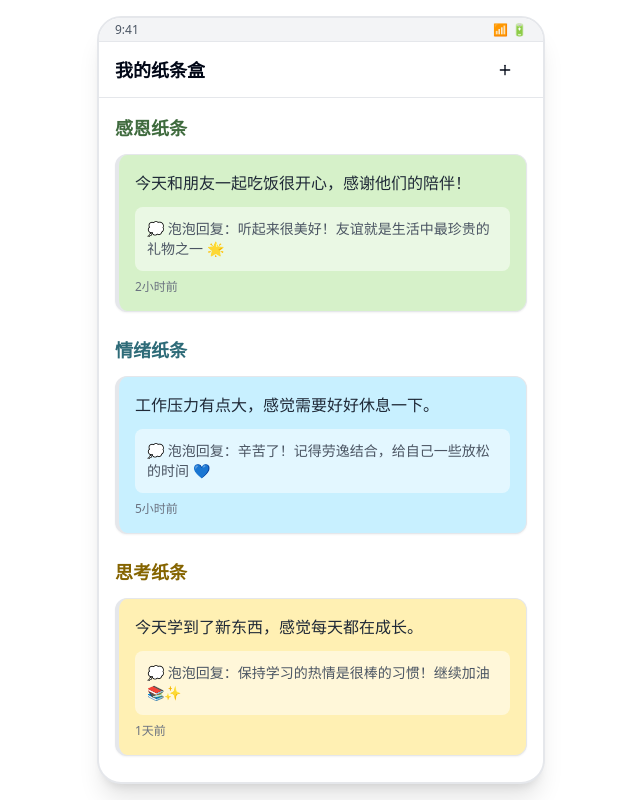
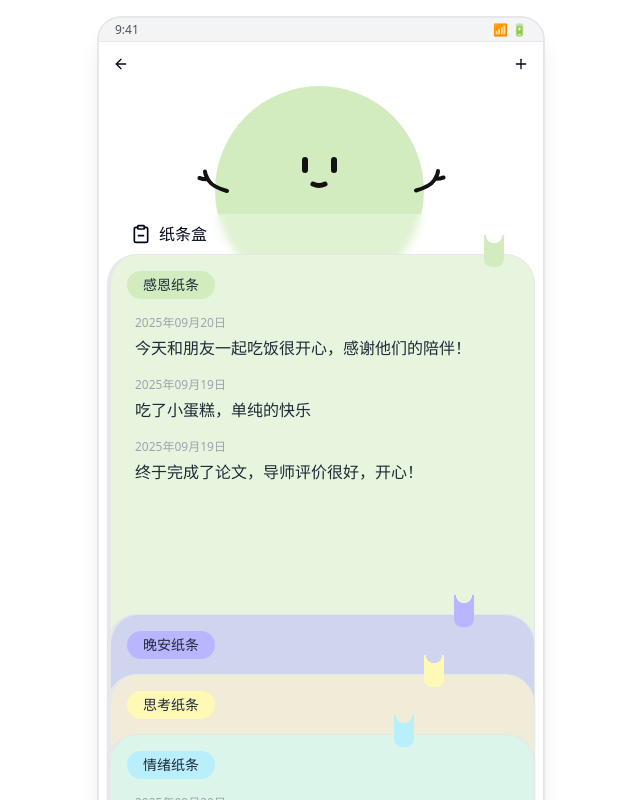
Before and after one commit to Pikady/MoodBubble, a Next.js app: page /notes in a window 1280 px wide. Shown: the top 800 px of the page, without its empty margins (319-959 px from the left). Built offline with nearby package versions, Linux system fonts and the light colour scheme.

Commit message:
feat: 页面：纸条盒记录，组件：纸条盒卡片，卡片内容，纸条盒列表

```diff
--- a/package.json
+++ b/package.json
@@ -8,6 +8,7 @@
     "start": "next start"
   },
   "dependencies": {
+    "@radix-ui/react-icons": "^1.3.2",
     "@radix-ui/react-slot": "^1.2.3",
     "@supabase/ssr": "^0.7.0",
     "@supabase/supabase-js": "^2.57.4",
@@ -19,6 +20,7 @@
     "next": "15.5.3",
     "react": "19.1.0",
     "react-dom": "19.1.0",
+    "react-icons": "^5.5.0",
     "tailwind-merge": "^3.3.1",
     "vaul": "^1.1.2"
   },
--- a/src/app/notes/page.tsx
+++ b/src/app/notes/page.tsx
@@ -1,145 +1,113 @@
 "use client";
 
-import { useSearchParams } from 'next/navigation';
 import { Suspense } from 'react';
 import { Button } from '@/components/ui/button';
 import AppShell from '@/components/layout/AppShell';
-import TopBar from '@/components/layout/TopBar';
-import { Card, CardContent } from '@/components/ui/card';
-import { NOTE_CONFIG, getNotesByTypeOrder } from '@/lib/noteConfig';
-import { formatRelativeTime } from '@/lib/date';
-import { Plus, FileText } from 'lucide-react';
+import { Plus, ArrowLeft, FileText } from 'lucide-react';
+import NoteBoxList from '@/components/notebox/NoteBoxList'
+import { useRouter } from 'next/navigation';
 
 // 模拟数据
-const mockNotes = [
+const newMockNotes = {
+  gratitude: [
     {
       id: '1',
       type: 'gratitude' as const,
       content: '今天和朋友一起吃饭很开心，感谢他们的陪伴！',
       created_at: new Date(Date.now() - 2 * 60 * 60 * 1000).toISOString(),
-    ai_reply: '听起来很美好！友谊就是生活中最珍贵的礼物之一 🌟'
+      ai_reply: '听起来很美好！友谊就是生活中最珍贵的礼物之一 🌟',
     },
     {
       id: '2',
+      type: 'gratitude' as const,
+      content: '吃了小蛋糕，单纯的快乐',
+      created_at: new Date(Date.now() - 24 * 60 * 60 * 1000).toISOString(),
+      ai_reply: '听起来很美好！友谊就是生活中最珍贵的礼物之一 🌟',
+    },
+    {
+      id: '3',
+      type: 'gratitude' as const,
+      content: '终于完成了论文，导师评价很好，开心！',
+      created_at: new Date(Date.now() - 30 * 60 * 60 * 1000).toISOString(),
+      ai_reply: '听起来很美好！友谊就是生活中最珍贵的礼物之一 🌟',
+    },
+  ],
+  goodnight: [
+    {
+      id: '4',
+      type: 'goodnight' as const,
+      content: '晚安！美好的一天！',
+      created_at: new Date(Date.now() - 14 * 60 * 60 * 1000).toISOString(),
+      ai_reply: '晚安！好梦！明天见！',
+    },
+  ],
+  emotion: [
+    {
+      id: '5',
       type: 'emotion' as const,
       content: '工作压力有点大，感觉需要好好休息一下。',
       created_at: new Date(Date.now() - 5 * 60 * 60 * 1000).toISOString(),
       ai_reply: '辛苦了！记得劳逸结合，给自己一些放松的时间 💙'
     },
+  ],
+  reflection: [
     {
-    id: '3',
+      id: '6',
       type: 'reflection' as const,
       content: '今天学到了新东西，感觉每天都在成长。',
       created_at: new Date(Date.now() - 24 * 60 * 60 * 1000).toISOString(),
       ai_reply: '保持学习的热情是很棒的习惯！继续加油 📚✨'
     }
-];
+  ],
+};
 
-function NotesContent() {
-  const searchParams = useSearchParams();
-  const highlightId = searchParams.get('highlight');
+const testNote = {
+  id: 123,
+  user_id: 1234,
+  type: 'gratitude',
+  content: '今天真开心，测试数据',
+  ai_reply: '我也很开心，测试数据',
+  ai_model: '32b',
+  ai_latency_ms: 120,
+  tokens_input: 12,
+  tokens_output: 321,
+  created_at: new Date(Date.now() - 2 * 60 * 60 * 1000).toISOString(),
+  updated_at: new Date(Date.now() - 1 * 60 * 60 * 1000).toISOString(),
+}
+
+
+function ClipBoxContent() {
+  const router = useRouter();
 
   return (
     <AppShell
       topBar={
-        <TopBar
-          title="我的纸条盒"
-          rightContent={
+        <div className='flex justify-between'>
           <Button
             variant="ghost"
             size="icon"
-              onClick={() => {}}
+            onClick={() => { router.push('/notes/new') }}
+          >
+            <ArrowLeft className="h-5 w-5" />
+          </Button>
+          <Button
+            variant="ghost"
+            size="icon"
+            onClick={() => { }}
           >
             <Plus className="h-5 w-5" />
           </Button>
-          }
-        />
-      }
-    >
-      <div className="p-4 space-y-6">
-        {/* 高亮卡片 */}
-        {highlightId && (
-          <Card className="border-2 border-yellow-400 bg-yellow-50 shadow-lg">
-            <CardContent className="p-4">
-              <div className="flex items-center mb-2">
-                <span className="text-2xl mr-2">🌟</span>
-                <span className="text-sm font-medium text-yellow-800">最新纸条</span>
         </div>
-              <p className="text-gray-800 mb-2">
-                这是一张新创建的纸条内容
-              </p>
-              <p className="text-sm text-gray-600">
-                刚刚
-              </p>
-            </CardContent>
-          </Card>
-        )}
-
-        {/* 按类型分组的纸条 */}
-        {getNotesByTypeOrder().map((type) => {
-          const config = NOTE_CONFIG[type];
-          const typeNotes = mockNotes.filter(note => note.type === type);
-
-          if (typeNotes.length === 0) return null;
-
-          return (
-            <div key={type}>
-              <h3 className={`text-lg font-semibold ${config.color} mb-3`}>
-                {config.label}
-              </h3>
-              <div className="space-y-3">
-                {typeNotes.map((note) => (
-                  <Card
-                    key={note.id}
-                    className={`${config.cardBg} border-l-4 ${config.color.replace('text', 'border')} transition-all hover:shadow-md`}
-                  >
-                    <CardContent className="p-4">
-                      <p className="text-gray-800 mb-3">
-                        {note.content}
-                      </p>
-                      {note.ai_reply && (
-                        <div className="bg-white/50 rounded-lg p-3 mb-2">
-                          <p className="text-sm text-gray-600">
-                            <span className="font-medium">💭 泡泡回复：</span>
-                            {note.ai_reply}
-                          </p>
-                        </div>
-                      )}
-                      <p className="text-xs text-gray-500">
-                        {formatRelativeTime(note.created_at)}
-                      </p>
-                    </CardContent>
-                  </Card>
-                ))}
-              </div>
-            </div>
-          );
-        })}
-
-        {/* 空状态 */}
-        {mockNotes.length === 0 && (
-          <div className="text-center py-12">
-            <FileText className="h-12 w-12 text-gray-400 mx-auto mb-4" />
-            <h3 className="text-lg font-medium text-gray-900 mb-2">
-              还没有纸条
-            </h3>
-            <p className="text-gray-500 mb-4">
-              开始写你的第一张纸条吧！
-            </p>
-            <Button onClick={() => {}}>
-              写纸条
-            </Button>
-          </div>
-        )}
-      </div>
+      }>
+      <NoteBoxList noteboxes={newMockNotes}></NoteBoxList>
     </AppShell>
-  );
+  )
 }
 
 export default function NotesPage() {
   return (
     <Suspense fallback={<div>加载中...</div>}>
-      <NotesContent />
+      <ClipBoxContent />
     </Suspense>
   );
 }
--- /dev/null
+++ b/src/components/notebox/NoteBoxCard.tsx
@@ -0,0 +1,72 @@
+import React from 'react';
+import { Card, CardContent } from '@/components/ui/card';
+import { Note, NoteType } from '@/lib/types';
+import { NOTE_CONFIG } from '@/lib/noteConfig';
+import { cn } from '@/lib/utils';
+import NoteBoxContent from '@/components/notebox/NoteBoxContent';
+
+interface NoteBoxCardProps {
+  type: string,
+  notes: Note[],
+  highlight?: boolean;
+  showAIReply?: boolean;
+  className?: string;
+  style?: object;
+  onClick?: () => void;
+}
+
+const labelBgDict = {
+  gratitude:  { background: 'radial-gradient(circle 8px at top, transparent 8px, #D2ECBF)', right: "30px"},
+  goodnight:  { background: 'radial-gradient(circle 8px at top, transparent 8px, #B9B6FF)', right: "60px"},
+  reflection: { background: 'radial-gradient(circle 8px at top, transparent 8px, #FFF9B6)', right: "90px"},
+  emotion:    { background: 'radial-gradient(circle 8px at top, transparent 8px, #B8EFFB)', right: "120px"},
+}
+
+export default function NoteBoxCard({
+  type,
+  notes,
+  highlight = false,
+  showAIReply = true,
+  className,
+  style,
+  onClick
+}: NoteBoxCardProps) {
+  const config = NOTE_CONFIG[type];
+
+  return (
+    <Card
+      className={cn(
+        "transition-all hover:shadow-md h-screen rounded-[30px]",
+        config.cardBg,
+        highlight && "border-2 border-yellow-400 bg-yellow-50 shadow-lg",
+        !highlight && `border-l-4 ${config.color.replace('text', 'border')}`,
+        className
+      )}
+      style={style}
+      onClick={onClick}
+    >
+      <CardContent className="p-4 relative overflow-visible">
+        {/* 高亮标识 */}
+        {highlight && (
+          <div className="flex items-center mb-2">
+            <span className="text-2xl mr-2">🌟</span>
+            <span className="text-sm font-medium text-yellow-800">最新纸条</span>
+          </div>
+        )}
+
+        {/* 纸条盒类型 */}
+        <div className={cn(
+          "inline-block text-sm px-4 py-1 mb-2 rounded-[40px] text-gray-800",
+          config.labelBg
+        )}>
+          {config.label}
+        </div>
+
+        <NoteBoxContent notes={notes}></NoteBoxContent>
+
+        <div style={{ background: labelBgDict[type].background, right: labelBgDict[type].right }}
+          className="absolute top-[-20px] w-5 h-8 border-1 border-white rounded-b-lg" ></div>
+      </CardContent>
+    </Card>
+  );
+}
--- /dev/null
+++ b/src/components/notebox/NoteBoxContent.tsx
@@ -0,0 +1,32 @@
+import React from 'react';
+import { Note } from '@/lib/types';
+
+interface NoteBoxContentProps {
+  notes: Note[]
+}
+
+function formatDateToChinese(dateString: string): string {
+  const date = new Date(dateString);
+
+  // 获取年月日
+  const year = date.getFullYear();
+  const month = date.getMonth() + 1; // 月份从0开始，需要+1
+  const day = date.getDate();
+
+  // 格式化为 xxxx年xx月xx日
+  return `${year}年${month.toString().padStart(2, '0')}月${day.toString().padStart(2, '0')}日`;
+}
+
+export default function NoteBoxContent({notes} : NoteBoxContentProps) {
+
+  return (
+    <div className="mx-2 mt-2">
+      {notes.map((it) => (
+        <div className="mb-4" key={it.id}>
+          <div className="text-gray-400 mb-1 text-xs">{formatDateToChinese(it.created_at)}</div>
+          <div className="text-gray-800 text-md leading-relaxed">{it.content}</div>
+        </div>
+      ))}
+    </div>
+  )
+}
--- /dev/null
+++ b/src/components/notebox/NoteBoxList.tsx
@@ -0,0 +1,71 @@
+import React, { useState } from 'react';
+import { cn } from '@/lib/utils';
+import NoteBoxCard from '@/components/notebox/NoteBoxCard'
+import { ClipboardMinus } from 'lucide-react';
+
+const BoxHeightActiveDict = {
+  gratitude: {
+    gratitude: '100%',
+    goodnight: '440px',
+    reflection: '380px',
+    emotion: '320px',
+  },
+  goodnight: {
+    gratitude: '100%',
+    goodnight: 'calc(100% - 90px)',
+    reflection: '380px',
+    emotion: '320px',
+  },
+  reflection: {
+    gratitude: '100%',
+    goodnight: 'calc(100% - 90px)',
+    reflection: 'calc(100% - 150px)',
+    emotion: '320px',
+  },
+  emotion: {
+    gratitude: '100%',
+    goodnight: 'calc(100% - 90px)',
+    reflection: 'calc(100% - 150px)',
+    emotion: 'calc(100% - 210px)',
+  }
+};
+
+export default function NoteBoxList({ noteboxes }) {
+  const [activeBox, setActiveBox] = useState('gratitude'); // null 表示没有选中的 box
+
+  const handleClick = (type: string) => {
+    setActiveBox(type);
+  };
+
+  return (
+    <div style={{ background: "url(/images/mascot/bubble_notebox.svg) no-repeat top" }} className="min-h-[400px] overflow-y-hidden	">
+      <div className="mx-2 mt-2 relative bg-white/30 backdrop-blur-sm top-[120px]">
+        <div className="ml-6 py-2 flex flex-row justify-start items-center">
+          <ClipboardMinus className="mr-2 w-5 h-5"></ClipboardMinus>纸条盒</div>
+        <NoteBoxCard className="z-1000" notes={noteboxes.gratitude} type="gratitude" onClick={() => handleClick('gratitude')}></NoteBoxCard>
+        <NoteBoxCard
+          style={{
+            height: BoxHeightActiveDict[activeBox].goodnight,
+          }}
+          className={cn(
+            "absolute bottom-0 z-2000 w-[100%]",
+          )} notes={noteboxes.goodnight} type="goodnight" onClick={() => handleClick('goodnight')}></NoteBoxCard>
+        <NoteBoxCard
+          style={{
+            height: BoxHeightActiveDict[activeBox].reflection,
+          }}
+          className={cn(
+            "absolute bottom-0 z-3000 w-[100%]",
+          )} notes={noteboxes.reflection} type="reflection" onClick={() => handleClick('reflection')}></NoteBoxCard>
+        <NoteBoxCard
+          style={{
+            height: BoxHeightActiveDict[activeBox].emotion,
+          }}
+          className={cn(
+            "absolute bottom-0 z-4000 w-[100%]",
+          )} notes={noteboxes.emotion} type="emotion" onClick={() => handleClick('emotion')}></NoteBoxCard>
+      </div>
+    </div>
+
+  )
+}
--- a/src/lib/noteConfig.ts
+++ b/src/lib/noteConfig.ts
@@ -5,15 +5,18 @@ export const NOTE_CONFIG: Record<NoteType, {
   label: string;
   prompt?: string;
   cardBg: string;   // Tailwind/自定义色
+  labelBg?: string;
+  boxDefaultH?: string; // NoteBox默认高度
+  boxExpandH?: string;  // NoteBox展开高度
   color: string;    // 标题颜色类
   icon: React.ReactNode;
   tiltDeg?: number;
   order: number;
 }> = {
-  goodnight:  { label: "晚安纸条",  prompt: "...", cardBg: "bg-[#CFC6FF]", color: "text-[#4B4B7A]", icon: "🌙", tiltDeg: -2 , order: 1},
-  gratitude:  { label: "感恩纸条",  prompt: "...", cardBg: "bg-[#D6F1C9]", color: "text-[#3F6B3E]", icon: "🙏", tiltDeg: 2 , order: 2},
-  emotion:    { label: "情绪纸条",  prompt: "...", cardBg: "bg-[#C8F0FF]", color: "text-[#2E6B78]", icon: "💭", tiltDeg: -2 , order: 3},
-  reflection: { label: "思考纸条",  prompt: "...", cardBg: "bg-[#FFF0B3]", color: "text-[#856400]", icon: "🤔", tiltDeg: 2 , order: 4},
+  gratitude:  { label: "感恩纸条",  prompt: "...", cardBg: "bg-[#E8F5DE]", labelBg: "bg-[#D2ECBF]", color: "text-[#3F6B3E]", boxDefaultH: '100%', boxExpandH: '100%', icon: "🙏", tiltDeg: 2 , order: 2},
+  goodnight:  { label: "晚安纸条",  prompt: "...", cardBg: "bg-[#D0D5EF]", labelBg: "bg-[#B9B6FF]", color: "text-[#4B4B7A]", boxDefaultH: '300px', boxExpandH: 'calc(100%-60px)', icon: "🌙", tiltDeg: -2 , order: 1},
+  reflection: { label: "思考纸条",  prompt: "...", cardBg: "bg-[#F0ECD8]", labelBg: "bg-[#FFF9B6]", color: "text-[#856400]", boxDefaultH: '240px', boxExpandH: 'calc(100%-120px)', icon: "🤔", tiltDeg: 2 , order: 4},
+  emotion:    { label: "情绪纸条",  prompt: "...", cardBg: "bg-[#DBF5EB]", labelBg: "bg-[#B8EFFB]", color: "text-[#2E6B78]", boxDefaultH: '180px', boxExpandH: 'calc(100%-180px)', icon: "💭", tiltDeg: -2 , order: 3},
 };
 
 
```
Also changed, not shown: public/images/mascot/bubble_notebox.svg (added), 1 other file (tests, documents, lock files or other folders). Lines whose indentation alone changed are shown as unchanged.
